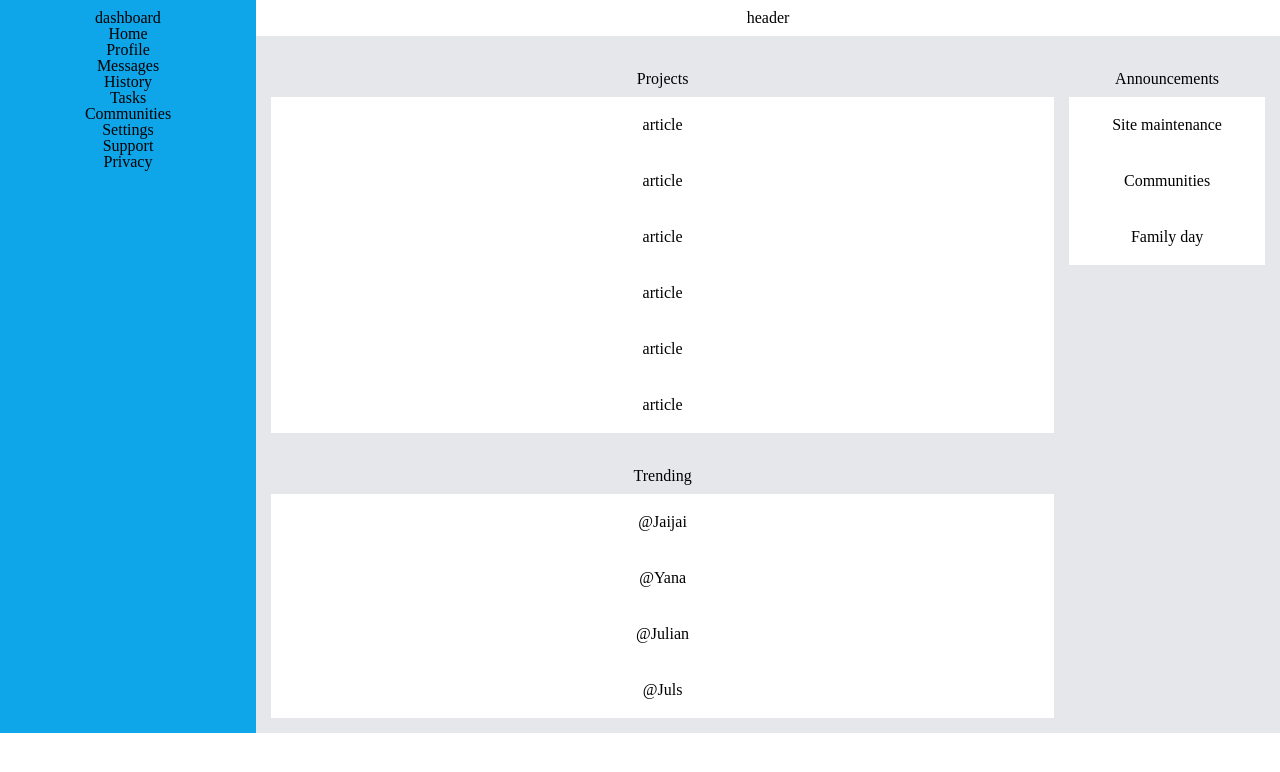
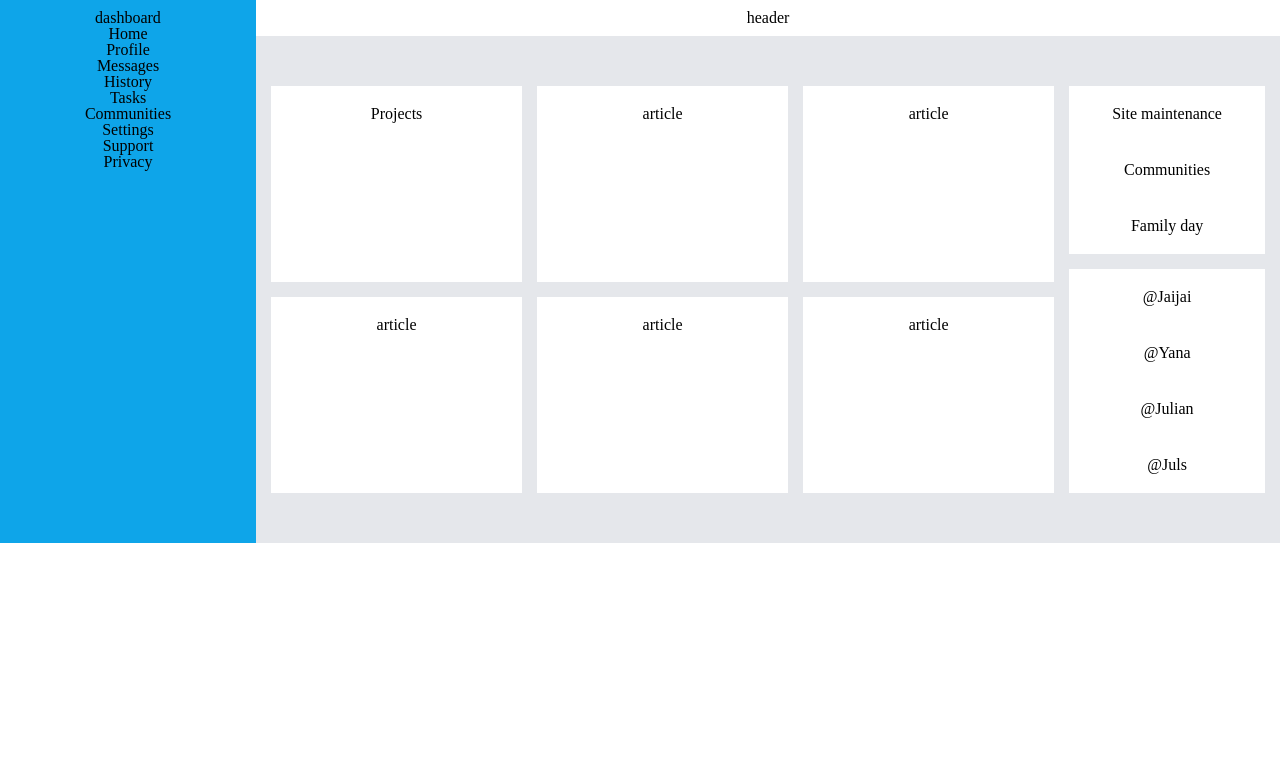
Before and after one commit to mremotoo/admin-dashboard, a plain HTML site: page index.html in a window 1280 px wide. Drawn offline with Linux system fonts and the light colour scheme.

Commit message:
Style the article section with grid.

```diff
--- a/index.html
+++ b/index.html
@@ -4,7 +4,7 @@
     <meta charset="UTF-8">
     <meta http-equiv="X-UA-Compatible" content="IE=edge">
     <meta name="viewport" content="width=device-width, initial-scale=1.0">
-    <title>my admin dashboard</title>
+    <title>my dashboard project</title>
     <link rel="stylesheet" href="./style.css">
 </head>
 <body>
@@ -31,22 +31,19 @@
         </div>
         <div class="article">
             <div class="projects">
-                <div class="title">Projects</div>
-                <div class="post">article</div>
-                <div class="post">article</div>
-                <div class="post">article</div>
-                <div class="post">article</div>
-                <div class="post">article</div>
-                <div class="post">article</div>
+                <div class="card">Projects</div>
+                <div class="card">article</div>
+                <div class="card">article</div>
+                <div class="card">article</div>
+                <div class="card">article</div>
+                <div class="card">article</div>
             </div>
             <div class="announcements">
-                <div class="title">Announcements</div>
                 <div class="post">Site maintenance</div>
                 <div class="post">Communities</div>
                 <div class="post">Family day</div>
             </div>
             <div class="trending">
-                <div class="title">Trending</div>
                 <div class="post">@Jaijai</div>
                 <div class="post">@Yana</div>
                 <div class="post">@Julian</div>
--- a/style.css
+++ b/style.css
@@ -78,23 +78,22 @@ table {
     font-size: 16px;
     text-align: center;
     background-color: #e5e7eb;
-    padding: 15px 15px 15px 15px;
+    padding: 50px 15px 50px 15px;
     display: grid;
     grid-template-columns: 4fr 1fr;
     gap: 15px;
 }
 
-.projects .title {
-    padding: 20px 10px 10px 10px;
+.projects {
+    grid-row: 1 / 3;
+    display: grid;
+    grid-template-columns: repeat(auto-fit, minmax(250px, 1fr));
+    gap: 15px;
 }
 
-.projects .post {
+.projects .card {
     background-color: white;
     padding: 20px 20px 20px 20px;
-}
-
-.announcements .title {
-    padding: 20px 10px 10px 10px;
 }
 
 .announcements .post{
@@ -102,10 +101,6 @@ table {
     padding: 20px 20px 20px 20px;
 }
 
-.trending .title {
-    padding: 20px 10px 10px 10px;
-}
-
 .trending .post {
     background-color: white;
     padding: 20px 20px 20px 20px;
```
